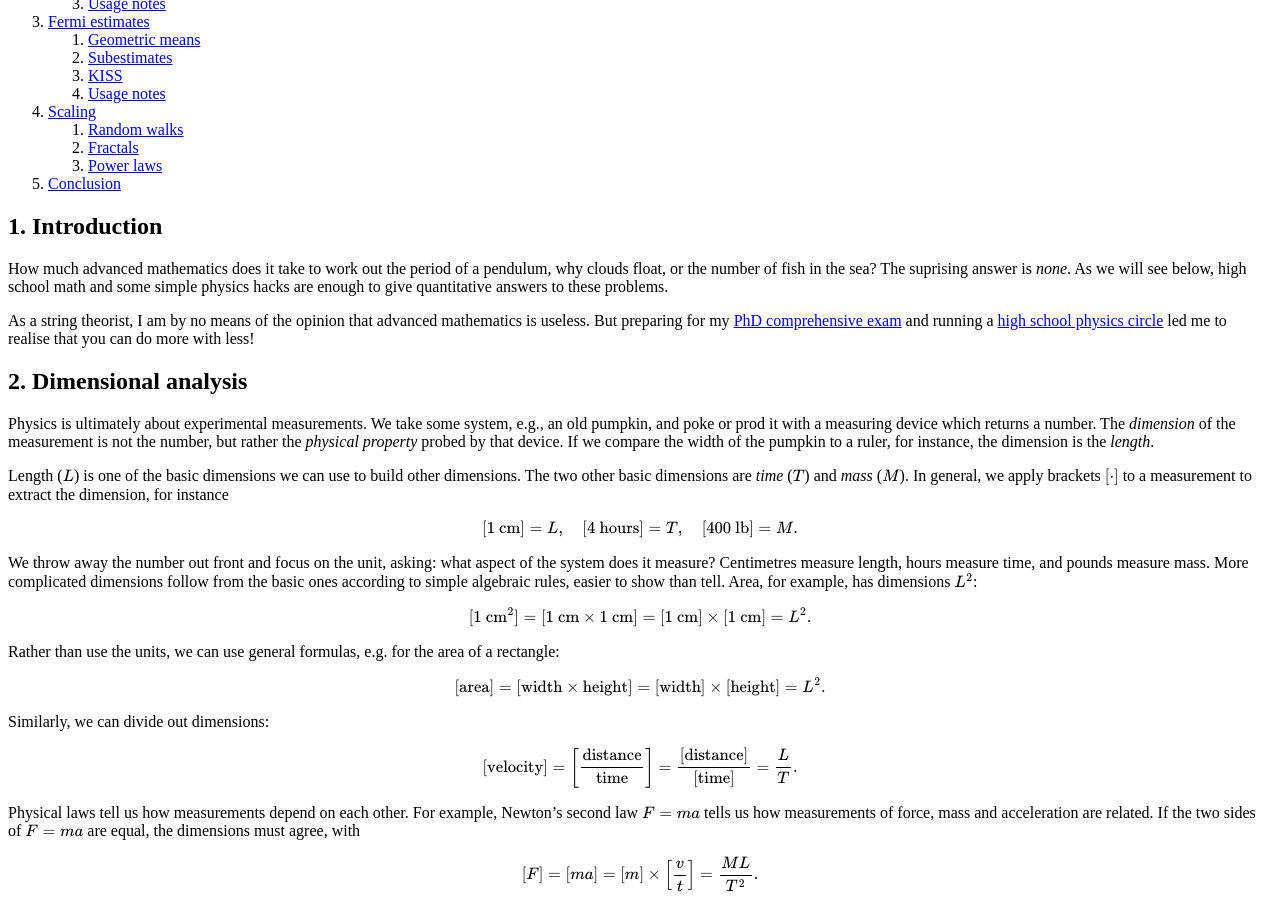
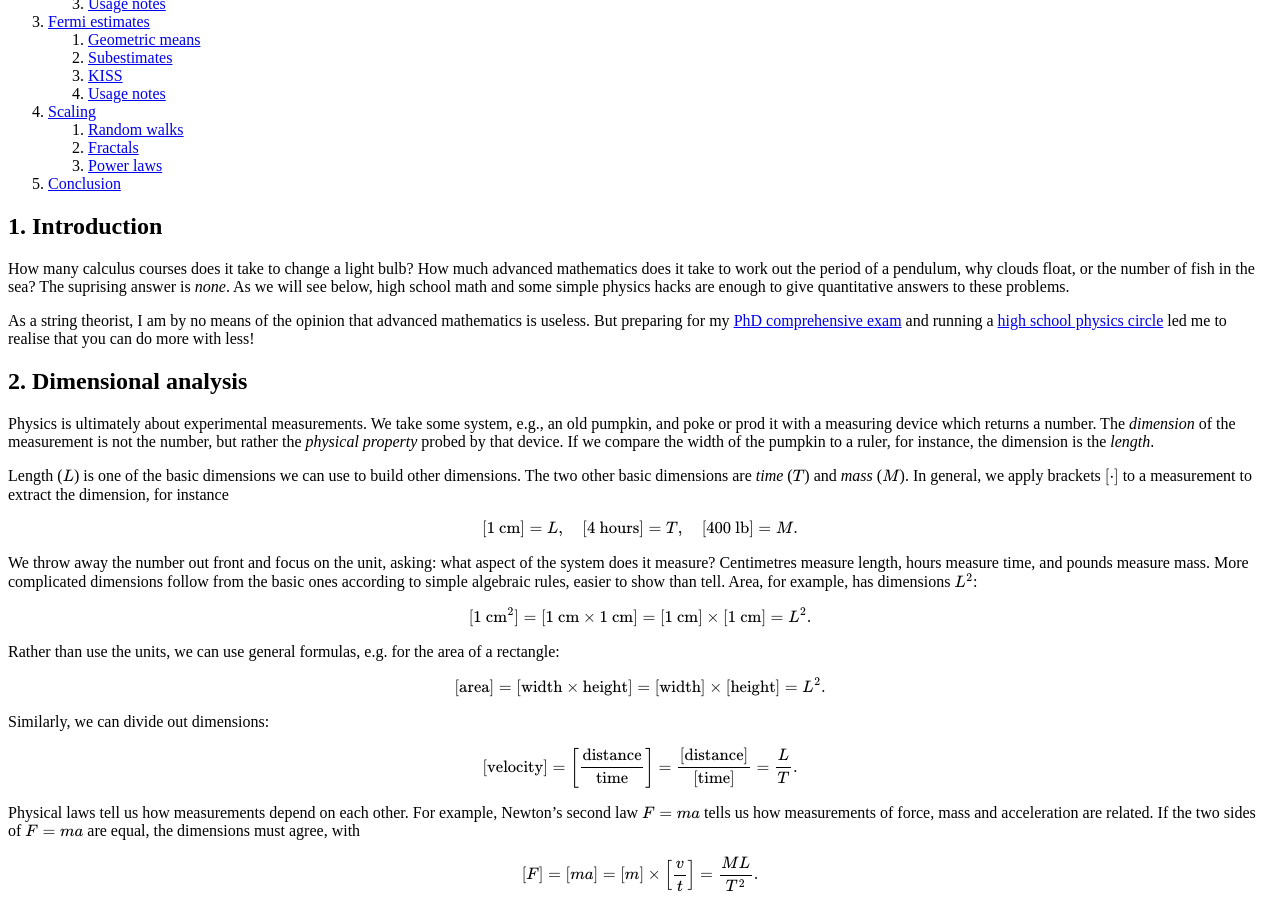
Before and after one commit to hapax/hapax.github.io, a Jekyll site: the page built from assets/simple-physics.md, in a window 1280 px wide and 900 px high, scrolled down 676 px. Built offline with Jekyll 4.4.1, drawn with Linux system fonts in a browser that asks for light colours; our own code applies the rules of GitHub Pages for plain Markdown files; formulas are drawn with MathJax 3; a script that is not in the unit is left out.

Commit message:
Update simple-physics.md

```diff
--- a/assets/simple-physics.md
+++ b/assets/simple-physics.md
@@ -34,6 +34,7 @@ date:  2020-01-06
 
 ## 1. Introduction <a id="sec-1" name="sec-1"></a>
 
+How many calculus courses does it take to change a light bulb?
 How much advanced mathematics does it take to work out the period of a
 pendulum, why clouds float, or the number of fish in the sea?
 The suprising answer is *none*.
```
